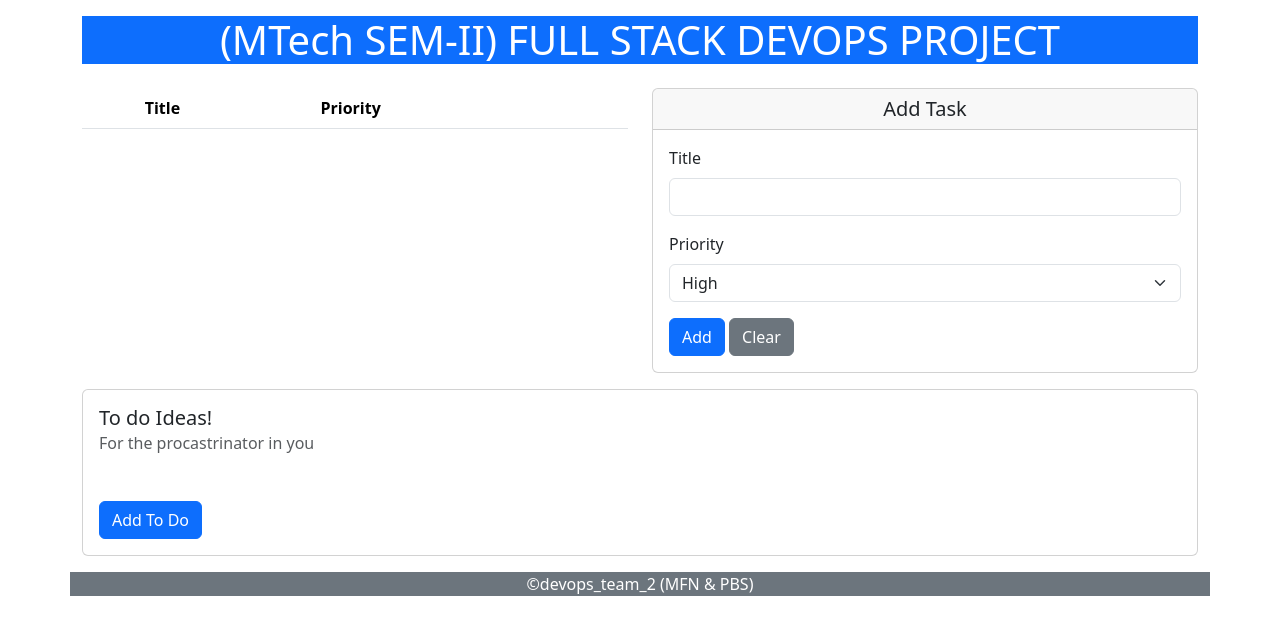
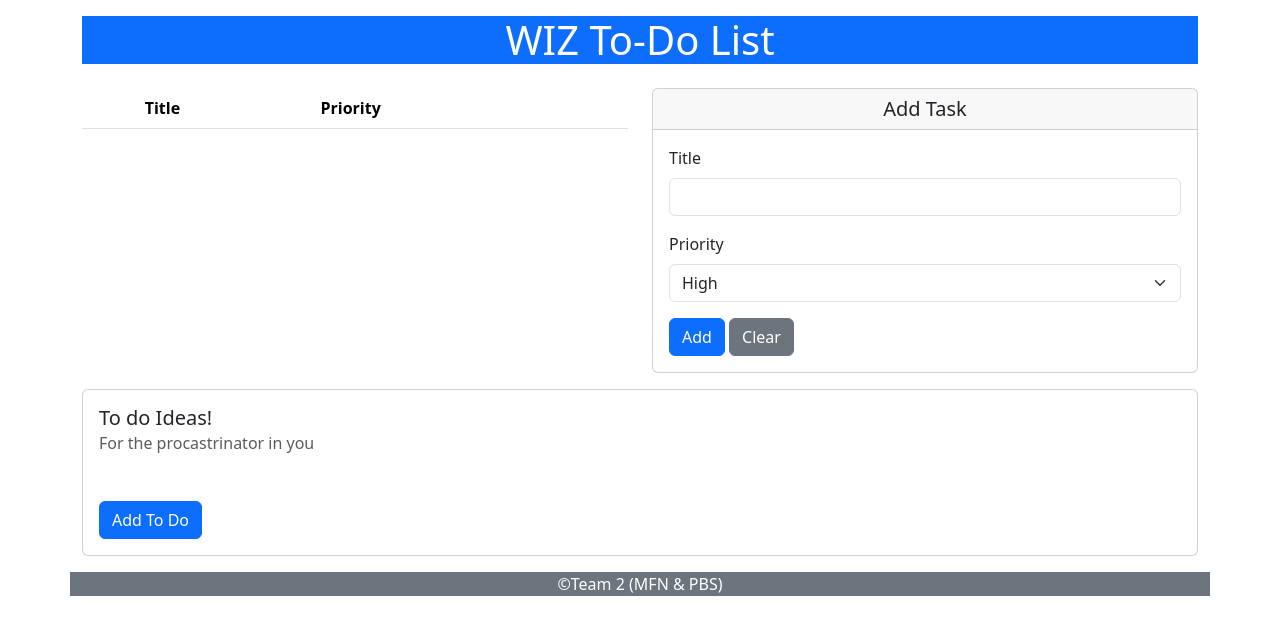
Before and after one commit to farhan-ejaz/full-stack, a website built with Vite: page src/index.html in a window 1280 px wide. Built offline with nearby package versions, Linux system fonts and the light colour scheme; no server answers.

Commit message:
Name change

```diff
--- a/src/index.html
+++ b/src/index.html
@@ -19,7 +19,7 @@
       <div class="row my-3">
         <div class="col-12">
           <h1 class="text-center bg-primary text-white">
-            (MTech SEM-II) FULL STACK DEVOPS PROJECT
+            WIZ To-Do List
           </h1>
         </div>
       </div>
@@ -112,7 +112,7 @@
       </div>
       <div class="row my-3">
         <div class="col-12 bg-secondary text-white text-center">
-          &#169;devops_team_2 (MFN & PBS)
+          &#169;Team 2 (MFN & PBS)
         </div>
       </div>
     </div>
```
